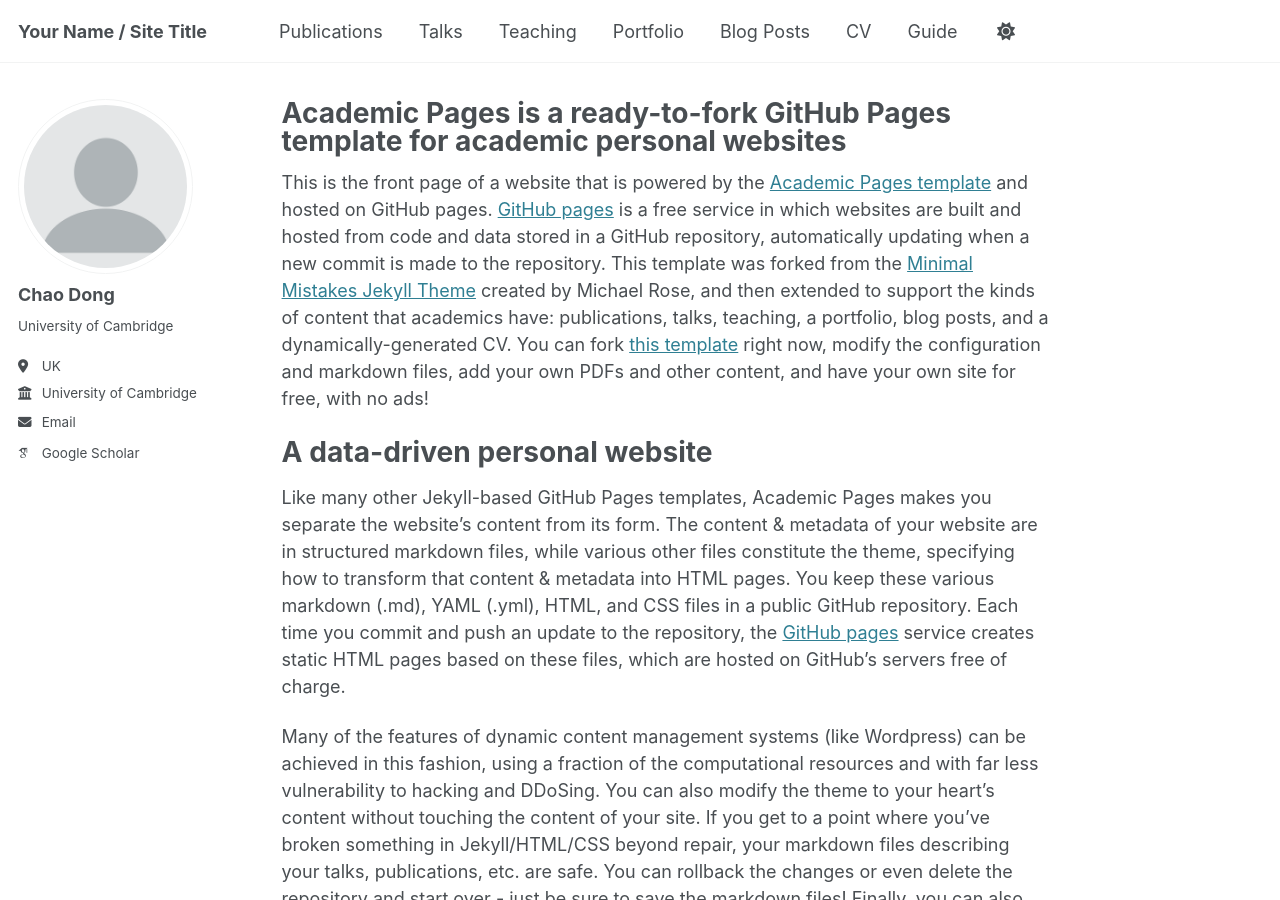
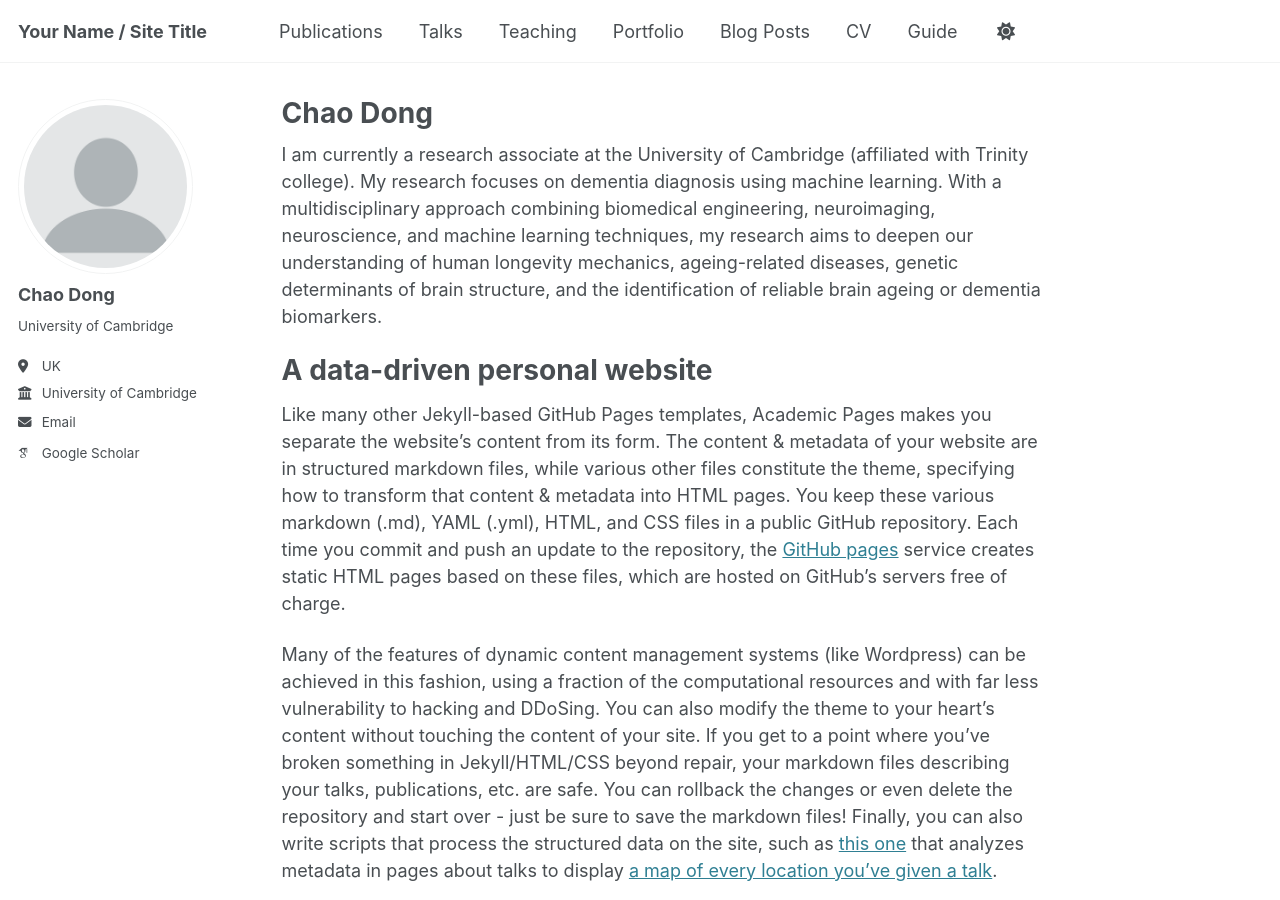
Before and after one commit to ChaoDong12/chaodong.github.io, a Jekyll site: the page built from _pages/about.md, in a window 1280 px wide and 900 px high. Built offline with Jekyll 4.4.1, drawn with Linux system fonts in a browser that asks for light colours; some web fonts are replaced.

Commit message:
Update about.md

```diff
--- a/_pages/about.md
+++ b/_pages/about.md
@@ -1,13 +1,13 @@
 ---
 permalink: /
-title: "Academic Pages is a ready-to-fork GitHub Pages template for academic personal websites"
+title: "Chao Dong"
 author_profile: true
 redirect_from:
   - /about/
   - /about.html
 ---
 
-This is the front page of a website that is powered by the [Academic Pages template](https://github.com/academicpages/academicpages.github.io) and hosted on GitHub pages. [GitHub pages](https://pages.github.com) is a free service in which websites are built and hosted from code and data stored in a GitHub repository, automatically updating when a new commit is made to the repository. This template was forked from the [Minimal Mistakes Jekyll Theme](https://mmistakes.github.io/minimal-mistakes/) created by Michael Rose, and then extended to support the kinds of content that academics have: publications, talks, teaching, a portfolio, blog posts, and a dynamically-generated CV. You can fork [this template](https://github.com/academicpages/academicpages.github.io) right now, modify the configuration and markdown files, add your own PDFs and other content, and have your own site for free, with no ads!
+I am currently a research associate at the University of Cambridge (affiliated with Trinity college). My research focuses on dementia diagnosis using machine learning. With a multidisciplinary approach combining biomedical engineering, neuroimaging, neuroscience, and machine learning techniques, my research aims to deepen our understanding of human longevity mechanics, ageing-related diseases, genetic determinants of brain structure, and the identification of reliable brain ageing or dementia biomarkers.
 
 A data-driven personal website
 ======
```
